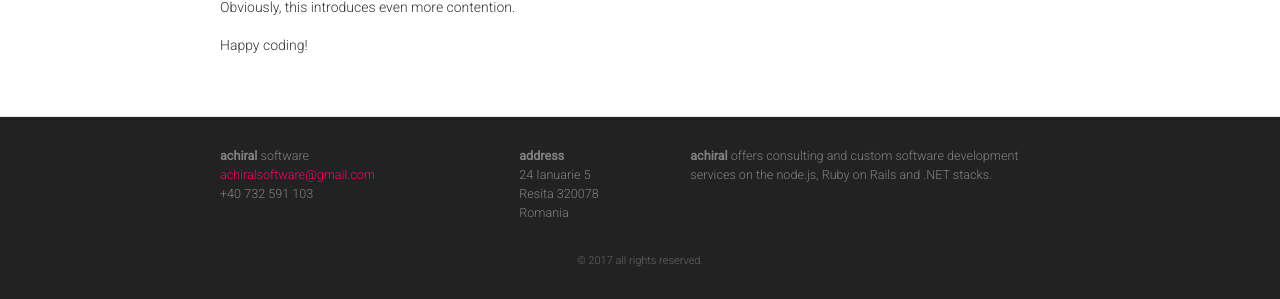
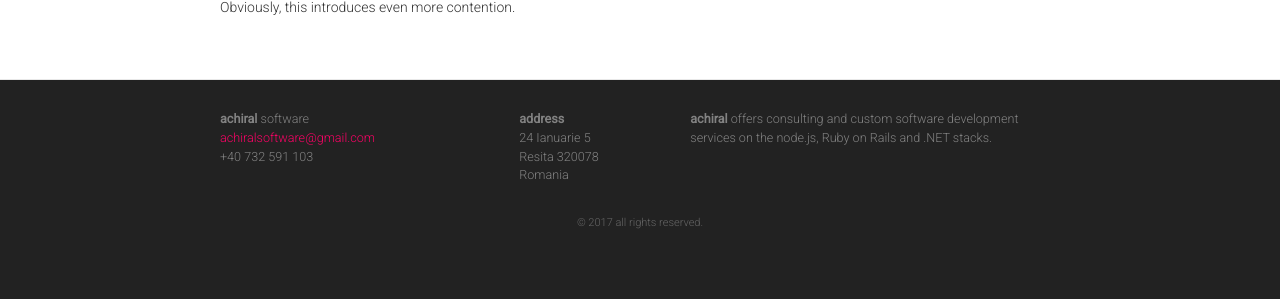
Before and after one commit to toaderflorin/eksia, a Jekyll site: the page built from _posts/2017-05-02-isolation-levels.markdown, in a window 1280 px wide and 1400 px high, scrolled down 688 px, cut to the strip 1101-1400 px from the top of the window. Built offline with Jekyll 4.4.1, drawn with Linux system fonts in a browser that asks for light colours; after the commit the page ends 2051 px from its top, so only the background shows below that.

Commit message:
Fixed z-index issues and tweaked some articles.

```diff
--- a/_posts/2017-04-07-tail-calls-fsharp.markdown
+++ b/_posts/2017-04-07-tail-calls-fsharp.markdown
@@ -32,7 +32,7 @@
 
 But what happens if our collection is so big, that the code will throw a stack overflow exception?
 
-**Enter Tail Call Optimizations**
+## Enter Tail Call Optimizations
 
 It turns out that if the recursive call is the last instruction in the method, the F# compiler is smart enough to replace
 recursive calls with sequential goto calls, because there’s nothing to do afterwards (hence, no need to save a stack-frame
--- a/_posts/2017-05-02-isolation-levels.markdown
+++ b/_posts/2017-05-02-isolation-levels.markdown
@@ -49,5 +49,3 @@
 <script src="https://gist.github.com/toaderflorin/181e34df07fcb647671e9512c3e276bf.js"></script>
 
 Obviously, this introduces even more contention.
-
-Happy coding!
--- a/_sass/minima/_layout.scss
+++ b/_sass/minima/_layout.scss
@@ -7,6 +7,7 @@
   position: fixed;
   top: 0;
   box-shadow: 0 10px 30px -15px #111;
+  z-index: 10000;
 }
 
 .site-title {
```
Also changed, not shown: 2 other files.
